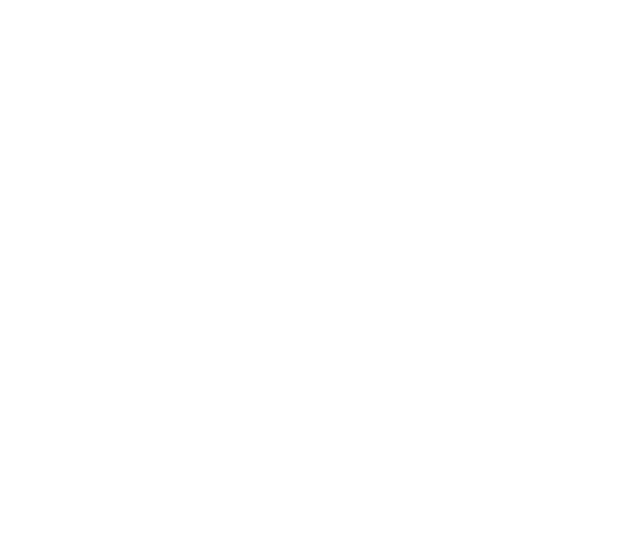
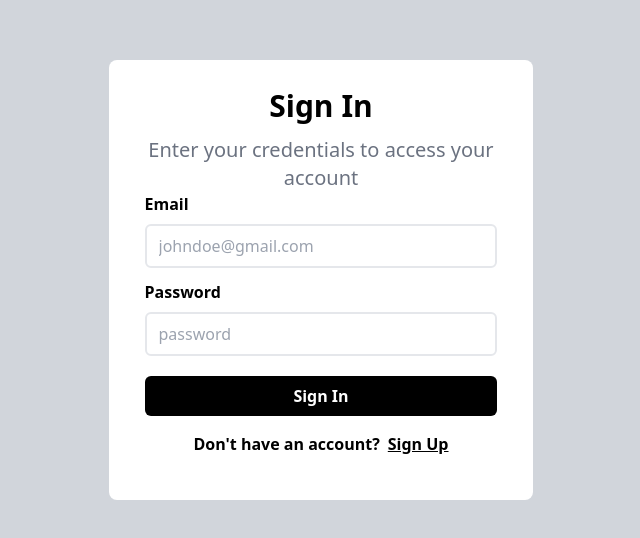
Before and after one commit to FrinsGupta/Paytm, a React (Vite) app in the folder frontend/: page / in a window 1280 px wide. Before the commit this address had no page. Shown: the part 120-658 px from the top of the page, without its empty margins (319-959 px from the left). Built offline with nearby package versions, Linux system fonts and the light colour scheme.

Commit message:
Final Changes

```diff
--- a/frontend/src/App.jsx
+++ b/frontend/src/App.jsx
@@ -12,8 +12,8 @@ function App() {
     <>
       <BrowserRouter>
       <Routes>
+        <Route path={"/"} element={<SignIn/>} />
         <Route path={"/signup"} element={<SignUp/>} />
-        <Route path={"/signin"} element={<SignIn/>} />
         <Route path={"/dashboard"} element={<Dashboard/>} />
         <Route path={"/send"} element={<Send/>} />
         <Route path={"/success"} element={<Success/>} />
--- a/frontend/src/components/AppBar.jsx
+++ b/frontend/src/components/AppBar.jsx
@@ -2,10 +2,12 @@ import React, { useState } from "react";
 import Heading from "./Heading";
 import axios from "axios";
 import { useEffect } from "react";
+import { useNavigate } from "react-router-dom";
 
 const AppBar = () => {
   const [name, setName] = useState("");
   const token = localStorage.getItem('token');
+  const navigate = useNavigate()
   useEffect(() => {
     axios.get(`http://localhost:3000/api/v1/user`,{
       headers: {
@@ -23,7 +25,10 @@ const AppBar = () => {
         </div>
         <div className="flex items-center">
           <p className=" font-semibold text-xl">Hello, {name}</p>
-          <button className="bg-gray-300 font-bold text-xl rounded-full px-3 py-1 ml-4">
+          <button onClick={()=>{
+            localStorage.removeItem('token')
+            navigate('/')
+            }} className="bg-gray-300 font-bold text-xl rounded-full px-3 py-1 ml-4">
             {name.charAt(0)}
           </button>
         </div>
--- a/frontend/src/components/BottomWarning.jsx
+++ b/frontend/src/components/BottomWarning.jsx
@@ -1,9 +1,18 @@
 import React from 'react'
+import { useNavigate } from 'react-router-dom'
 
 const BottomWarning = ({warning, link}) => {
+  const navigate = useNavigate()
   return (
     <div className=' font-semibold flex mt-2 mb-7' >
-      {warning} <p className='underline ml-2 cursor-pointer'> {link}</p>
+      {warning} <p className='underline ml-2 cursor-pointer'> <button className=' underline' onClick={()=>{
+        if (link=="Login") {
+          navigate('/')
+        }
+        else{
+          navigate('/signup')
+        }
+      }}>{link}</button> </p>
     </div>
   )
 }
--- a/frontend/src/pages/Dashboard.jsx
+++ b/frontend/src/pages/Dashboard.jsx
@@ -18,7 +18,7 @@ export default function () {
   useEffect(() => {
     const token = localStorage.getItem('token');
     if (!token) {
-      navigate('/signin');
+      navigate('/');
     }
   }, [navigate]);
 
--- a/frontend/src/pages/Send.jsx
+++ b/frontend/src/pages/Send.jsx
@@ -19,13 +19,13 @@ export default function () {
   useEffect(() => {
     const token = localStorage.getItem('token');
     if (!token) {
-      navigate('/signin');
+      navigate('/');
     }
   }, [navigate]);
   console.log(reRender);
 
   if (!name || !email) {
-   return navigate('/signin')
+   return navigate('/')
     // return <div>Loading...</div>; // or handle the case when name or email is not present
   }
 
```
Also changed, not shown: 1 other file (tests, documents, lock files or other folders).
